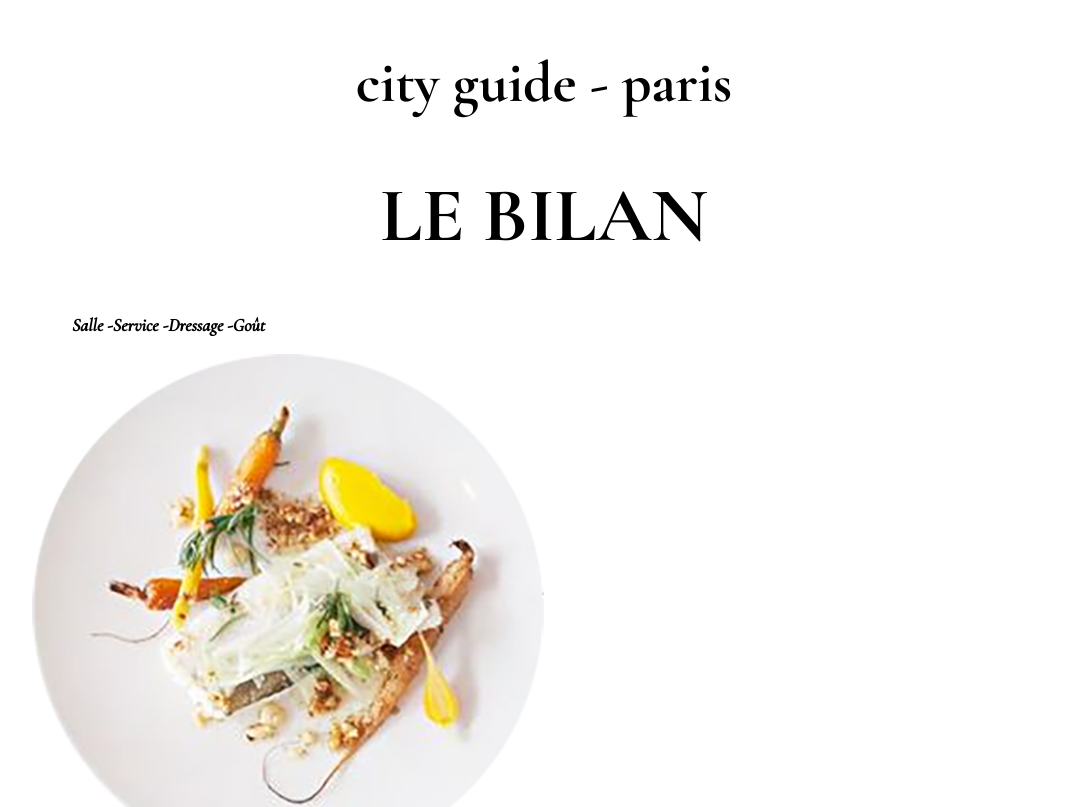
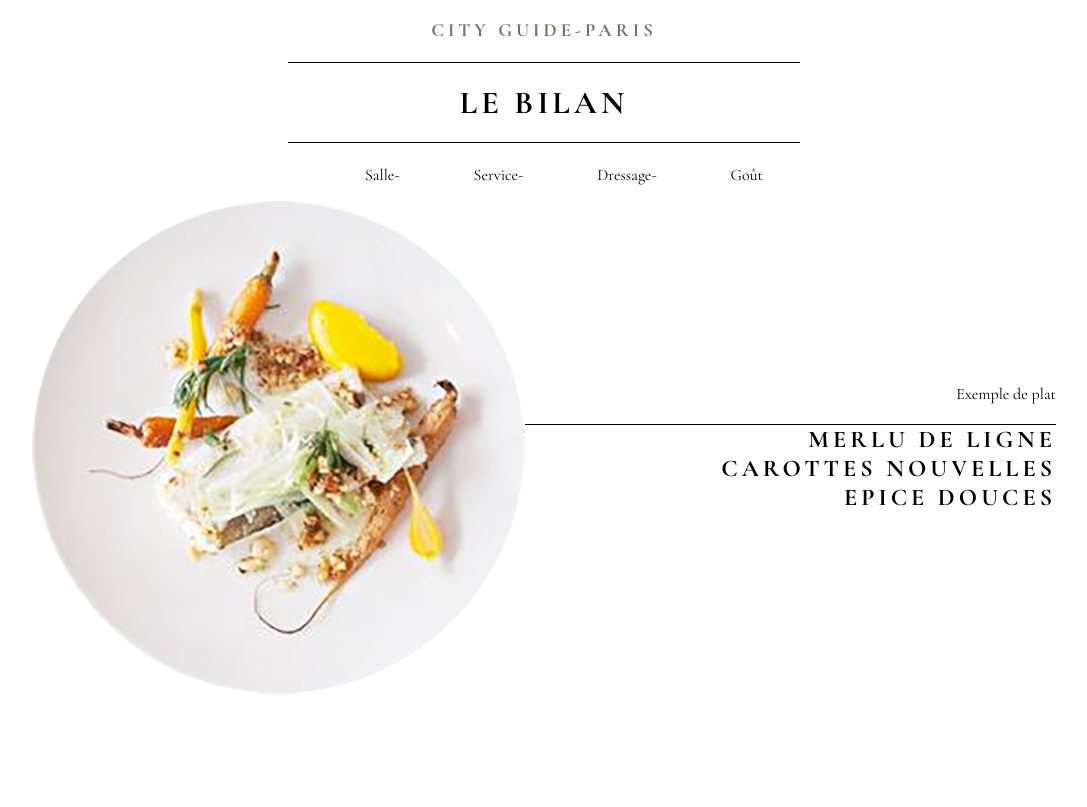
Before and after one commit to Wonderwass/Evaluations_TP, a plain HTML site: page tp2_restaurant-septime/index.html in a window 1280 px wide. Shown: the top 807 px of the page, without its empty margins (96-1183 px from the left). Drawn offline with nearby package versions, Linux system fonts and the light colour scheme.

Commit message:
restaurant

```diff
--- a/tp2_restaurant-septime/css/style.css
+++ b/tp2_restaurant-septime/css/style.css
@@ -1,4 +1,59 @@
-@import url("https://fonts.googleapis.com/css?family=Cormorant+Garamond:300,300i,400,400i,500,500i,700");
+ @import url("https://fonts.googleapis.com/css?family=Cormorant+Garamond:300,300i,400,400i,500,500i,700");
+
+.container{
+    margin: auto;
+    width:1024px;
+    font-family: "Cormorant Garamond";
+
+}
+h1,h2,h3{
+    text-transform: uppercase;
+    /* pour mettre en majuscule */
+    letter-spacing: 4px;
+    /* pour espacer entre les lettre */
+
+}
+h1{
+    border-bottom: 1px solid black;
+    border-top: 1px solid black;
+    padding: 20px 0;
+
+}
+h2{
+    border-top:1px solid;
+    width:100%
+}
+h3{
+    text-align: center;
+    color: rgb(122, 112, 100);
+
+}
+header{
+    margin:auto;
+    width:50%;
+    text-align:center;
+}
+ul{
+    display: flex;
+    list-style:none;
+    justify-content: space-around;
+}
+
+a{
+    text-decoration: none;
+    color: black;
+}
+section{
+    display: flex;
+    /* par défauts display flex va à la ligne */
+    align-items: center;
+    justify-content: space-around;
+    text-align: right;
+}
+.plat{
+    width:100%;
+}
+/* @import url("https://fonts.googleapis.com/css?family=Cormorant+Garamond:300,300i,400,400i,500,500i,700");
 body{
    font-family: Cormorant Garamond;
    font-size: larger;
@@ -14,11 +69,14 @@ body{
     display: inline-block;
 }
 ul{
-    display: flex;
+    display: inline;
     text-align: center;
     list-style-type: none;
     font-size: large;
     font-style: italic;
+}
+ul li {
+    display: inline;
 }
 
 img{
@@ -42,3 +100,22 @@ header {
     display: flex;
     justify-content: left;
 }
+div{
+    margin:10px;
+
+}
+h2{
+     font-style: italic;
+}
+H1{
+    border
+} */
+
+/* div> h2{
+    margin:10px auto;
+    letter-spacing: 7px;
+    text-transform: uppercase;
+    text-align: right;
+    /* position: absolute;
+    transform: translate(80%,-700%); */
+/* }  */
--- a/tp2_restaurant-septime/index.html
+++ b/tp2_restaurant-septime/index.html
@@ -1,4 +1,46 @@
 <!DOCTYPE html>
+<html lang="fr">
+<head>
+  <meta charset="UTF-8">
+  <meta http-equiv="X-UA-Compatible" content="IE=edge">
+  <meta name="viewport" content="width=device-width, initial-scale=1.0">
+  <title>Document</title>
+  <link rel="stylesheet" href="css/style.css" />
+</head>
+<body>
+  <div class="container">
+  <header>
+    <h3> City Guide-Paris</h3>
+    <!-- <h1><hr> Le Bilan <hr></h1> -->
+    <h1>Le Bilan</h1>
+    <nav>
+   <ul>
+    <li><a href="#salle">Salle- </a></li>
+    <li><a href="#service">Service- </a></li>
+    <li><a href="#dressage">Dressage- </a></li>
+    <li><a href="#gout">Goût</a></li>
+   </ul>
+    </nav>
+  </header>
+  <main>
+  <section>
+  <div><img src="img/assiette.jpg" alt=""></div>
+  <div class="plat">
+    <p>Exemple de plat</p>
+    <h2>Merlu de ligne <br/>
+       CAROTTES NOUVELLES <br/>
+       EPICE DOUCES </h2>
+  </div>
+  </section>
+  <section></section>
+  <section></section>
+  <section></section>
+  <section></section>
+</main>
+
+</body>
+</html>
+<!-- <!DOCTYPE html>
 <html lang="fr">
   <head>
     <meta charset="UTF-8" />
@@ -11,8 +53,12 @@
     <div id="contenu">
       <header>
         <div>
-          <h2>city guide - paris</h2>
-          <h1>LE BILAN</h1>
+          <h3>city guide - paris</h3>
+          <h1>
+            <hr />
+            LE BILAN
+            <hr />
+          </h1>
           <nav>
             <ul>
               <li>Salle -</li>
@@ -24,12 +70,13 @@
         </div>
         <div>
           <div class="img1">
-            <img src="img/assiette.jpg"  alt="" />
+            <img src="img/assiette.jpg" alt="" />
           </div>
           <div>
             <h2>Exemple de plat</h2>
-            <p>MERLU DE LIGNE <br>
-               CAROTTES NOUVELLES <br>
+            <p>
+              MERLU DE LIGNE <br />
+              CAROTTES NOUVELLES <br />
               EPICE DOUCES
             </p>
           </div>
@@ -39,7 +86,10 @@
       <main>
         <section>
           <div>
-            <h2>LA SALLE</h2>
+            <h2>
+              LA SALLE
+              <hr />
+            </h2>
 
             <p>
               <em>
@@ -63,7 +113,10 @@
             <img src="img/resto_02.jpg" alt="" />
           </div>
           <div>
-            <h2>LE SERVICE</h2>
+            <h2>
+              LE SERVICE
+              <hr />
+            </h2>
             <p>
               <em
                 >Service toujours impeccable. L'ensemble de la table est servi
@@ -77,7 +130,10 @@
         </section>
         <section>
           <div>
-            <h2>LE DRESSAGE</h2>
+            <h2>
+              LE DRESSAGE
+              <hr />
+            </h2>
             <p>
               <em>
                 Le dressage c'est un peu la marque de fabrique du chef, avec la
@@ -96,19 +152,24 @@
             <img src="img/resto_04.jpg" alt="" />
           </div>
           <div>
-            <h2>LE GOUT</h2>
+            <div >
+              <h2>
+                LE GOUT
+                <hr />
+              </h2>
               <p>
                 <em>
                   Last but not least, le goût. C'est le point le plus important,
                   et tellement bien ajusté ici. Les papilles voltent et
                   virevoltent au rythme des saveurs si justes, des cuissons si
                   parfaitement maîtrisées. Chaque plat, chaque association, rien
-                n'est laissé au hasard, de l'élément principal à la toute petite
-                feuille d'herbe délicatement posée sur le dessus du plat.
-                Emerveillement des sens et frénésie de créativité sont au
-                rendez-vous.</em
+                  n'est laissé au hasard, de l'élément principal à la toute
+                  petite feuille d'herbe délicatement posée sur le dessus du
+                  plat. Emerveillement des sens et frénésie de créativité sont
+                  au rendez-vous.</em
                 >
               </p>
+            </div>
           </div>
         </section>
       </main>
@@ -118,4 +179,4 @@
       </footer>
     </div>
   </body>
-</html>
+</html> -->
```
Also changed, not shown: 1 other file. Lines whose indentation alone changed are shown as unchanged.
